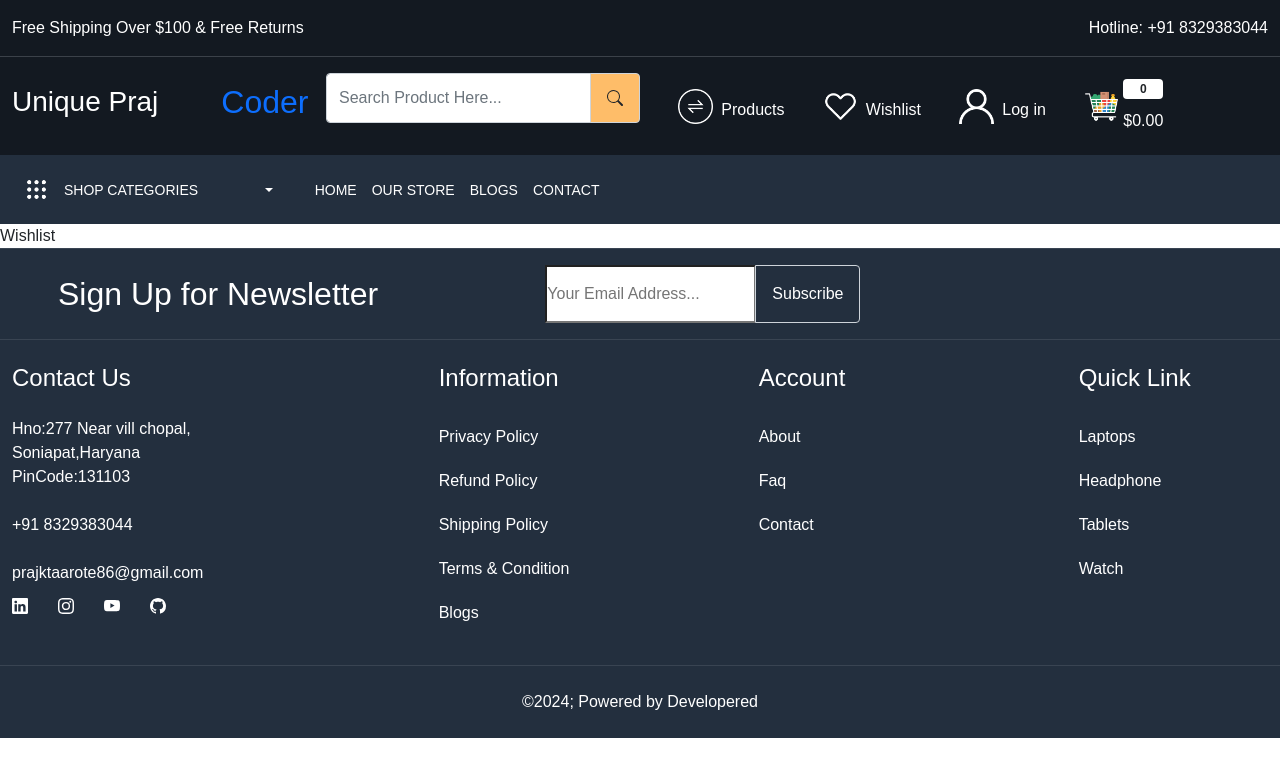
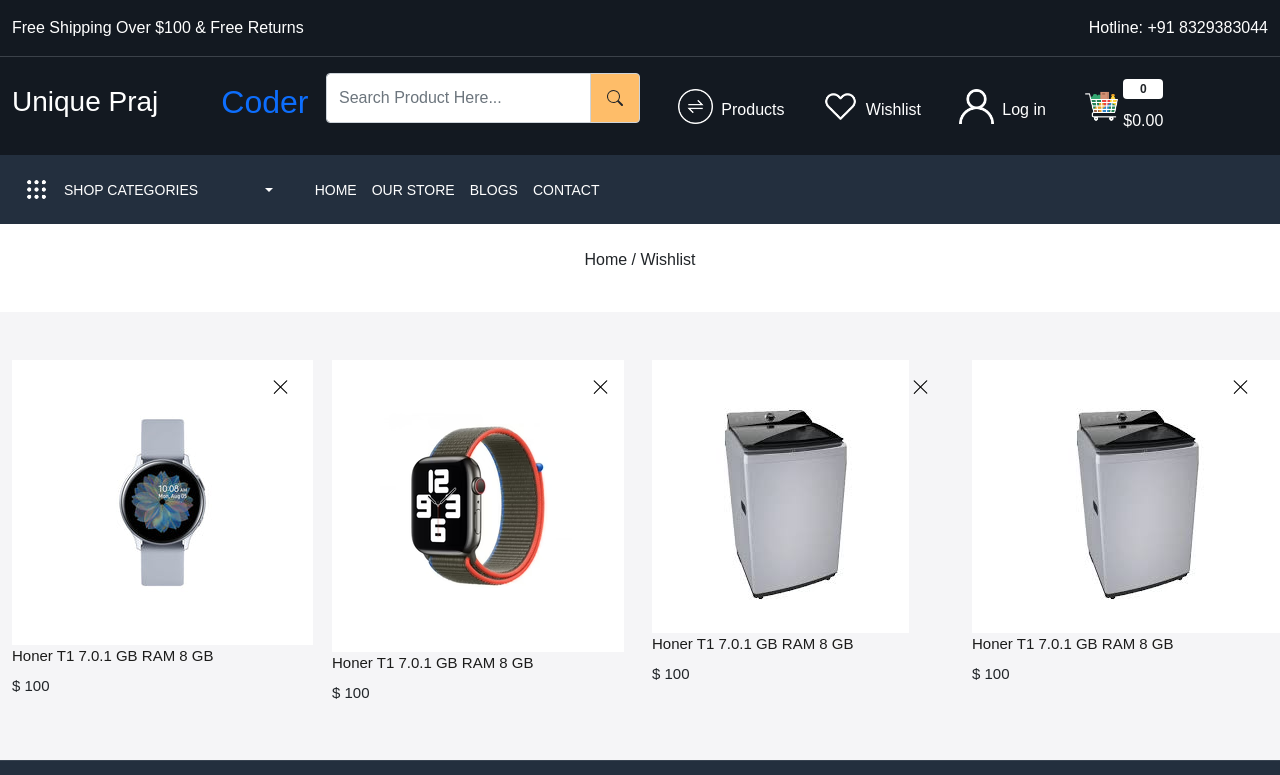
Before and after one commit to uniquepraj86/E-commerce, a React (Create React App) app: page /wishlist in a window 1280 px wide. Shown: the top 775 px of the page. Built offline with nearby package versions, Linux system fonts and the light colour scheme; some icons are missing.

Commit message:
add pages wishlist

```diff
--- a/src/App.js
+++ b/src/App.js
@@ -26,7 +26,6 @@ function App() {
            <Route path='compare-product' element={<CompareProduct/>}/>
            <Route path='wishlist' element={<Wishlist/>}/>
            <Route path='log-in' element={<LogIn/>}/>
-
           </Route>
       </Routes>
   </BrowserRouter>
--- a/src/components/Color.js
+++ b/src/components/Color.js
@@ -1,20 +1,16 @@
-// import React from "react";
+import React from 'react'
 
-// const Color = (props) => {
-// const {colorData,setColor}=props
-//   return (
-//     <>
-//       <ul className="colors ps-0">
-//         {
-//           colorData && colorData?.map((item, index) => {
-//             return (
-//               <li onClick={()=>setColor(item?._id)} style={{backgroundColor:item?.title}} key={index}></li>
-//             )
-//           })
-//        }
-//       </ul>
-//     </>
-//   );
-// };
+const Color = () => {
+  return (
+    <>
+     <ul className="colors ps-0">
+                    <li></li>
+                    <li></li>
+                    <li></li>
+                    <li></li>
+                  </ul>
+    </>
+  )
+}
 
-// export default Color;
+export default Color
--- a/src/pages/CompareProduct.js
+++ b/src/pages/CompareProduct.js
@@ -1,6 +1,6 @@
 import React from "react";
 import BreadCrumb from "../components/BreadCrumb";
-// import Color from "../components/Color";
+import Color from "../components/Color";
 import Meta from "../components/Meta";
 import watch from "../images/watch.jpg";
 import Container from "../components/Container";
@@ -42,8 +42,8 @@ const CompareProduct = () => {
                     <p>In Stock</p>
                   </div>
                   <div className="product-detail">
-                    {/* <h5>Color:</h5>
-                    <Color /> */}
+                    <h5>Color:</h5>
+                    <Color />
                   </div>
                   <div className="product-detail">
                     <h5>Size:</h5>
@@ -86,8 +86,8 @@ const CompareProduct = () => {
                     <p>In Stock</p>
                   </div>
                   <div className="product-detail">
-                    {/* <h5>Color:</h5>
-                    <Color /> */}
+                    <h5>Color:</h5>
+                    <Color />
                   </div>
                   <div className="product-detail">
                     <h5>Size:</h5>
--- a/src/pages/Wishlist.js
+++ b/src/pages/Wishlist.js
@@ -1,9 +1,98 @@
-import React from 'react'
+import React, { useEffect } from "react";
+import BreadCrumb from "../components/BreadCrumb";
+import Meta from "../components/Meta";
+import Container from "../components/Container";
+import { useDispatch, useSelector } from "react-redux";
 
-function Wishlist() {
+const Wishlist = () => {
   return (
-    <div>Wishlist</div>
-  )
-}
+    <>
+      <Meta title={"Wishlist"} />
+      <BreadCrumb title="Wishlist" />
+      <Container class1="wishlist-wrapper home-wrapper-2 py-5">
+        <div className="conttainer-xxl">
+          <div className="row">
+            <div className="col-3">
+              <div className="wishlist-card position-relative">
+                <img
+                  src="images/cross.svg"
+                  alt="cross"
+                  className="img-fluid position-absolute cross"
+                />
 
-export default Wishlist
+                <div className="wishlist-card-image">
+                  <img
+                    src="images/watch.jpg"
+                    alt="watch"
+                    className="bg-white px-3 py-2"
+                  />
+                </div>
+                <h5 className="title">Honer T1 7.0.1 GB RAM 8 GB</h5>
+                <h6 className="price">$ 100</h6>
+              </div>
+            </div>
+            <div className="col-3">
+              <div className="wishlist-card position-relative">
+                <img
+                  src="images/cross.svg"
+                  alt="cross"
+                  className="img-fluid position-absolute cross"
+                />
+
+                <div className="wishlist-card-image">
+                  <img
+                    src="images/watch-1.avif"
+                    alt="watch"
+                    className="bg-white px-3 py-3 "
+                  />
+                </div>
+                <h5 className="title">Honer T1 7.0.1 GB RAM 8 GB</h5>
+                <h6 className="price">$ 100</h6>
+              </div>
+            </div>
+            <div className="col-3">
+              <div className="wishlist-card position-relative">
+                <img
+                  src="images/cross.svg"
+                  alt="cross"
+                  className="img-fluid position-absolute cross"
+                />
+
+                <div className="wishlist-card-image">
+                  <img
+                    src="images/washing.jpeg"
+                    alt="watch"
+                    className="bg-white px-3 py-4 "
+                  />
+                </div>
+                <h5 className="title">Honer T1 7.0.1 GB RAM 8 GB</h5>
+                <h6 className="price">$ 100</h6>
+              </div>
+            </div>
+            <div className="col-3">
+              <div className="wishlist-card position-relative">
+                <img
+                  src="images/cross.svg"
+                  alt="cross"
+                  className="img-fluid position-absolute cross"
+                />
+
+                <div className="wishlist-card-image">
+                  <img
+                    src="images/washing.jpeg"
+                    alt="watch"
+                    className="bg-white px-5 py-4 "
+                  />
+                </div>
+                <h5 className="title">Honer T1 7.0.1 GB RAM 8 GB</h5>
+                <h6 className="price">$ 100</h6>
+              </div>
+            </div>
+          </div>
+        </div>
+      </Container>
+    </>
+  );
+};
+
+export default Wishlist;
```
